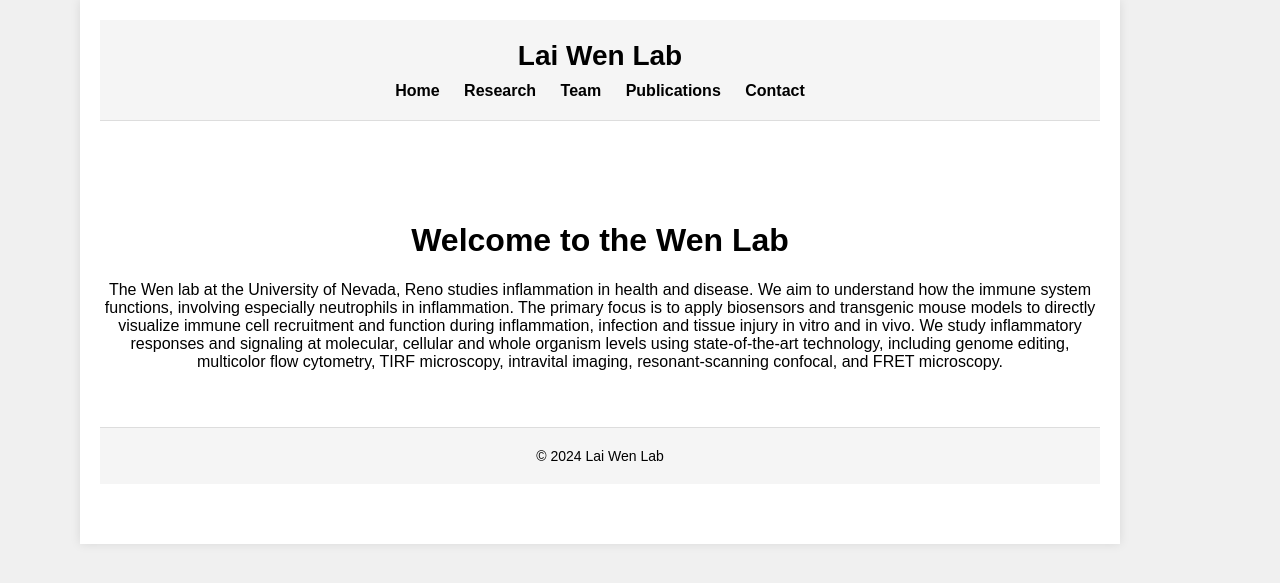
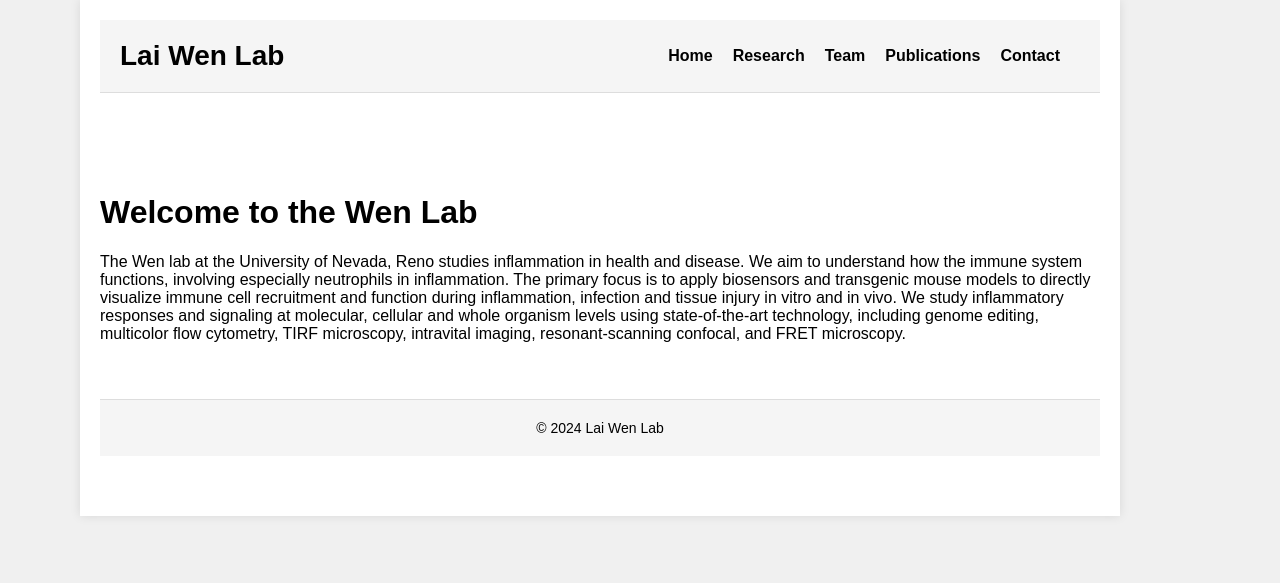
Before and after one commit to laiwenlab/laiwenlab.github.io, a Jekyll site: the page built from index.md, in a window 1280 px wide. Shown: the top 583 px of the page. Built offline with Jekyll 4.4.1, drawn with Linux system fonts in a browser that asks for light colours.

Commit message:
Update default.html

```diff
--- a/_layouts/default.html
+++ b/_layouts/default.html
@@ -11,18 +11,17 @@
             font-family: Arial, sans-serif;
             margin: 0;
             padding: 0;
-            display: flex;
-            justify-content: center; /* Center the container horizontally */
-            background-color: #f0f0f0; /* Subtle background color to differentiate the content */
+            background-color: #f0f0f0;
         }
 
-        /* Main container for page content */
+        /* Main container for centering the entire content */
         .container {
-            max-width: 1000px; /* Limit the width of the entire page */
-            width: 100%; /* Ensure it scales on smaller screens */
-            padding: 20px; /* Add padding around the content */
-            background-color: #ffffff; /* Background color for the content area */
-            box-shadow: 0 0 10px rgba(0, 0, 0, 0.1); /* Subtle shadow for a lifted effect */
+            max-width: 1000px; /* Limit the width of the content */
+            width: 100%; /* Allow flexibility */
+            margin: 0 auto; /* Center the container horizontally */
+            padding: 20px;
+            background-color: #ffffff; /* Page background color */
+            box-shadow: 0 0 10px rgba(0, 0, 0, 0.1); /* Subtle shadow for a framed effect */
         }
 
         /* Header styling */
@@ -30,7 +29,12 @@
             background-color: #f5f5f5;
             padding: 20px;
             border-bottom: 1px solid #ddd;
-            text-align: center; /* Center the header text and navigation */
+        }
+
+        .header-container {
+            display: flex;
+            justify-content: space-between;
+            align-items: center;
         }
 
         .header-container h1 {
@@ -40,18 +44,13 @@
 
         nav ul {
             list-style-type: none;
-            margin: 10px 0 0;
+            margin: 0;
             padding: 0;
-            display: inline-block; /* Ensure nav is centered horizontally */
+            display: flex;
         }
 
         nav ul li {
-            display: inline-block;
             margin-right: 20px;
-        }
-
-        nav ul li:last-child {
-            margin-right: 0;
         }
 
         nav ul li a {
@@ -68,7 +67,7 @@
         /* Main content styling */
         main {
             padding: 40px 0;
-            text-align: center; /* Center the main content */
+            text-align: left; /* Text alignment remains left */
         }
 
         /* Footer styling */
```
